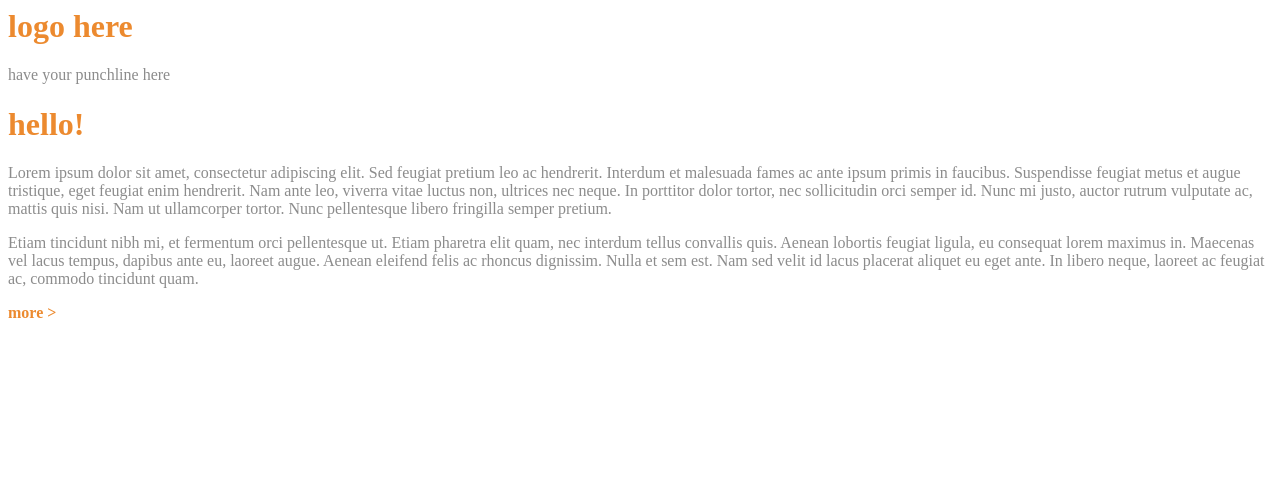
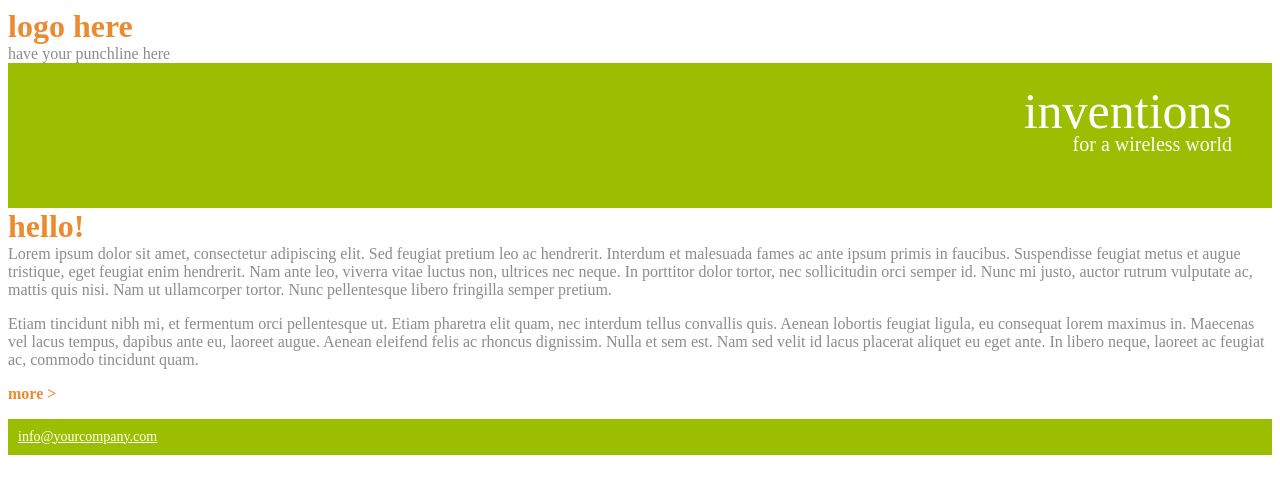
Before and after one commit to FinnOriander/PracticeChallengeWeb, a plain HTML site: page index.html in a window 1280 px wide. Drawn offline with Linux system fonts and the light colour scheme.

Commit message:
footer and spcaings fixed

```diff
--- a/index.html
+++ b/index.html
@@ -1,12 +1,22 @@
 <html>
   <head>
     <style>
-    h1 {color: #EC8A2F; font-family:"lorem";}
+    h1 {color: #EC8A2F; font-family:"lorem"; margin: 0; padding: 0;}
     p1 {color: #8C8C8C;}
     p2 {color: #EC8A2F}
-    headder {background-color: #666; padding: 30px; text-align: center;
-  font-size: 35px;
-  color: white;}
+    header {
+      background-color: #9bbe00;
+       padding: 40px;
+       text-align: right;
+       font-size: 50px;
+       color:white;
+       line-height:0.35}
+    footer {
+      background-color: #9bbe00;
+       padding: 10px;
+       text-align: left;
+       font-size: 14px;
+       color:white;}
 
     </style>
 
@@ -16,6 +26,10 @@
      <h1>logo here</h1>
      <p1>have your punchline here</p1>
     </div>
+    <header>
+      <h>inventions</h>
+      <p style=font-size:20px;> for a wireless world
+    </header>
     <div>
         <h1>
           hello!
@@ -30,6 +44,9 @@
           <b>more ></b>
         </p>
     </div>
+    <footer>
+    <a href="info@yourcompany.com"; style="color: white">info@yourcompany.com</a>
+    </footer>
 
   </body>
 </html>
```
